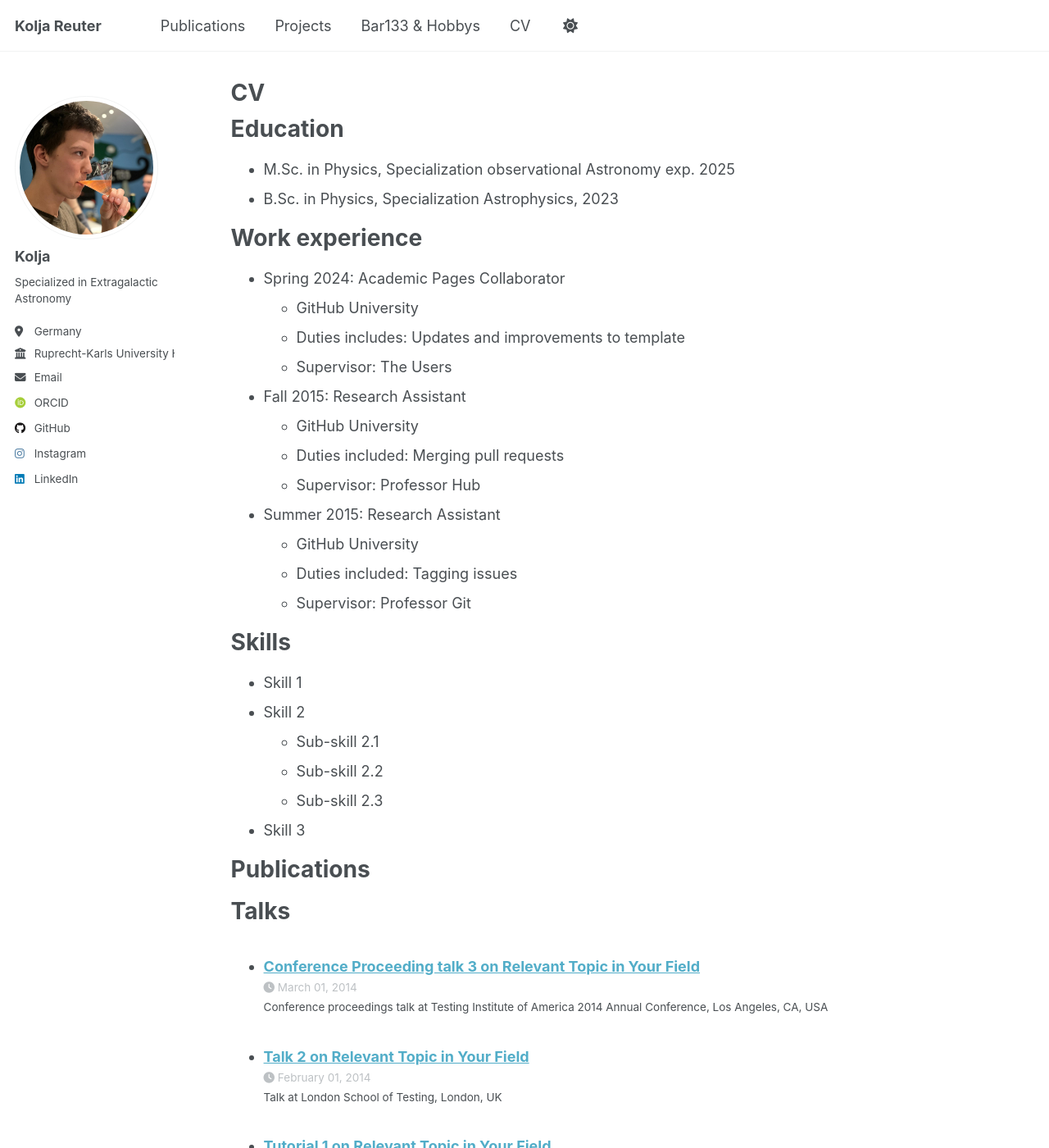
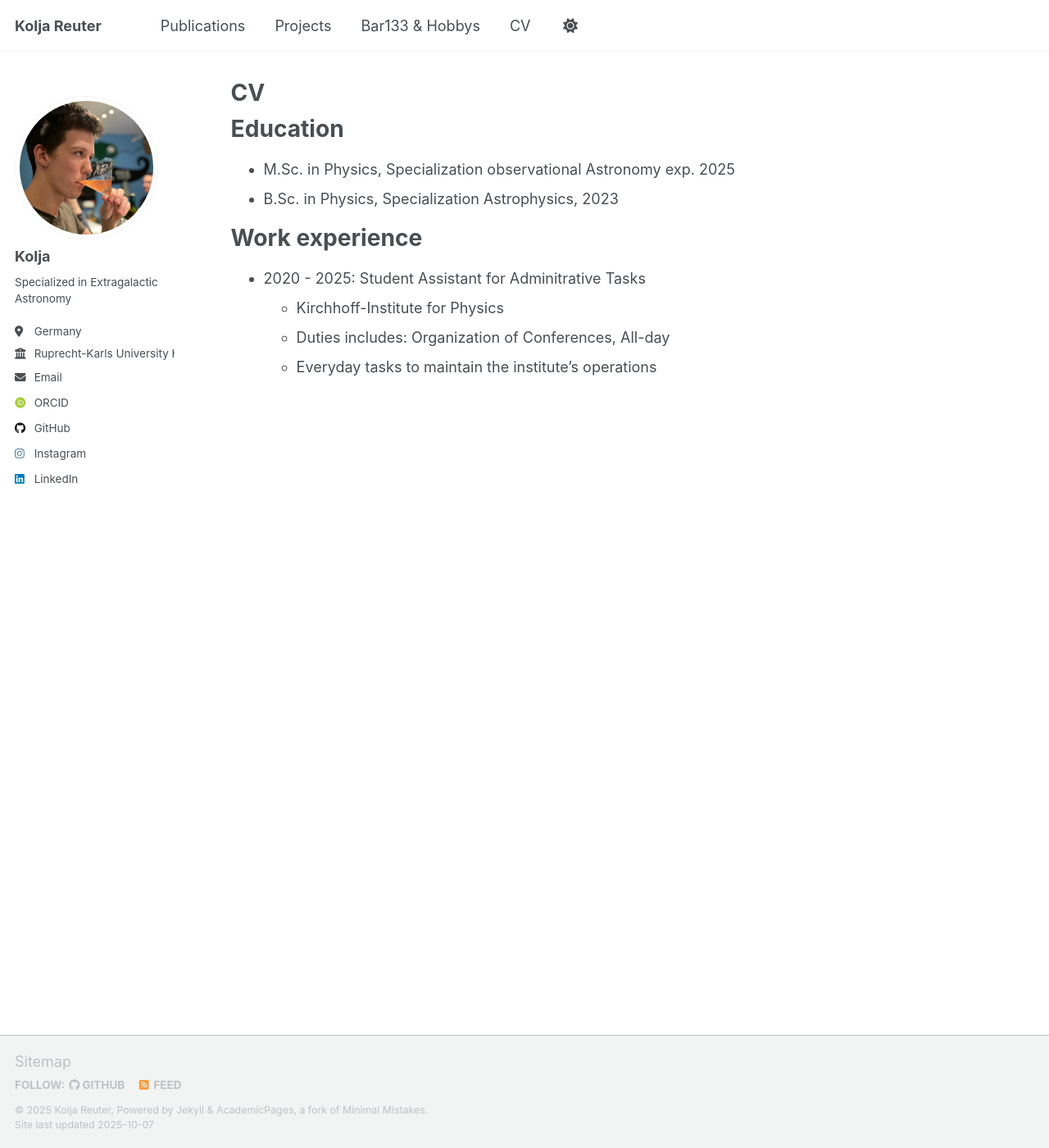
Before and after one commit to koljareuter/Website, a Jekyll site: the page built from _pages/cv.md, in a window 1280 px wide and 1400 px high. Shown: the whole window at 82% size. Built offline with Jekyll 4.4.1, drawn with Linux system fonts in a browser that asks for light colours; some web fonts are replaced; a script that is not in the unit is left out; some of the changed text lies outside the part shown.

Commit message:
Update CV with new role and remove outdated sections
Removed outdated work experience and skills sections, and added a new role as a Student Assistant for Administrative Tasks.

```diff
--- a/_pages/cv.md
+++ b/_pages/cv.md
@@ -16,48 +16,7 @@ Education
 
 Work experience
 ======
-* Spring 2024: Academic Pages Collaborator
-  * GitHub University
-  * Duties includes: Updates and improvements to template
-  * Supervisor: The Users
-
-* Fall 2015: Research Assistant
-  * GitHub University
-  * Duties included: Merging pull requests
-  * Supervisor: Professor Hub
-
-* Summer 2015: Research Assistant
-  * GitHub University
-  * Duties included: Tagging issues
-  * Supervisor: Professor Git
-
-Skills
-======
-* Skill 1
-* Skill 2
-  * Sub-skill 2.1
-  * Sub-skill 2.2
-  * Sub-skill 2.3
-* Skill 3
-
-Publications
-======
-  <ul>{% for post in site.publications reversed %}
-    {% include archive-single-cv.html %}
-  {% endfor %}</ul>
-
-Talks
-======
-  <ul>{% for post in site.talks reversed %}
-    {% include archive-single-talk-cv.html  %}
-  {% endfor %}</ul>
-
-Teaching
-======
-  <ul>{% for post in site.teaching reversed %}
-    {% include archive-single-cv.html %}
-  {% endfor %}</ul>
-
-Service and leadership
-======
-* Currently signed in to 43 different slack teams
+* 2020 - 2025: Student Assistant for Adminitrative Tasks
+  * Kirchhoff-Institute for Physics
+  * Duties includes: Organization of Conferences, All-day
+  * Everyday tasks to maintain the institute's operations
```
